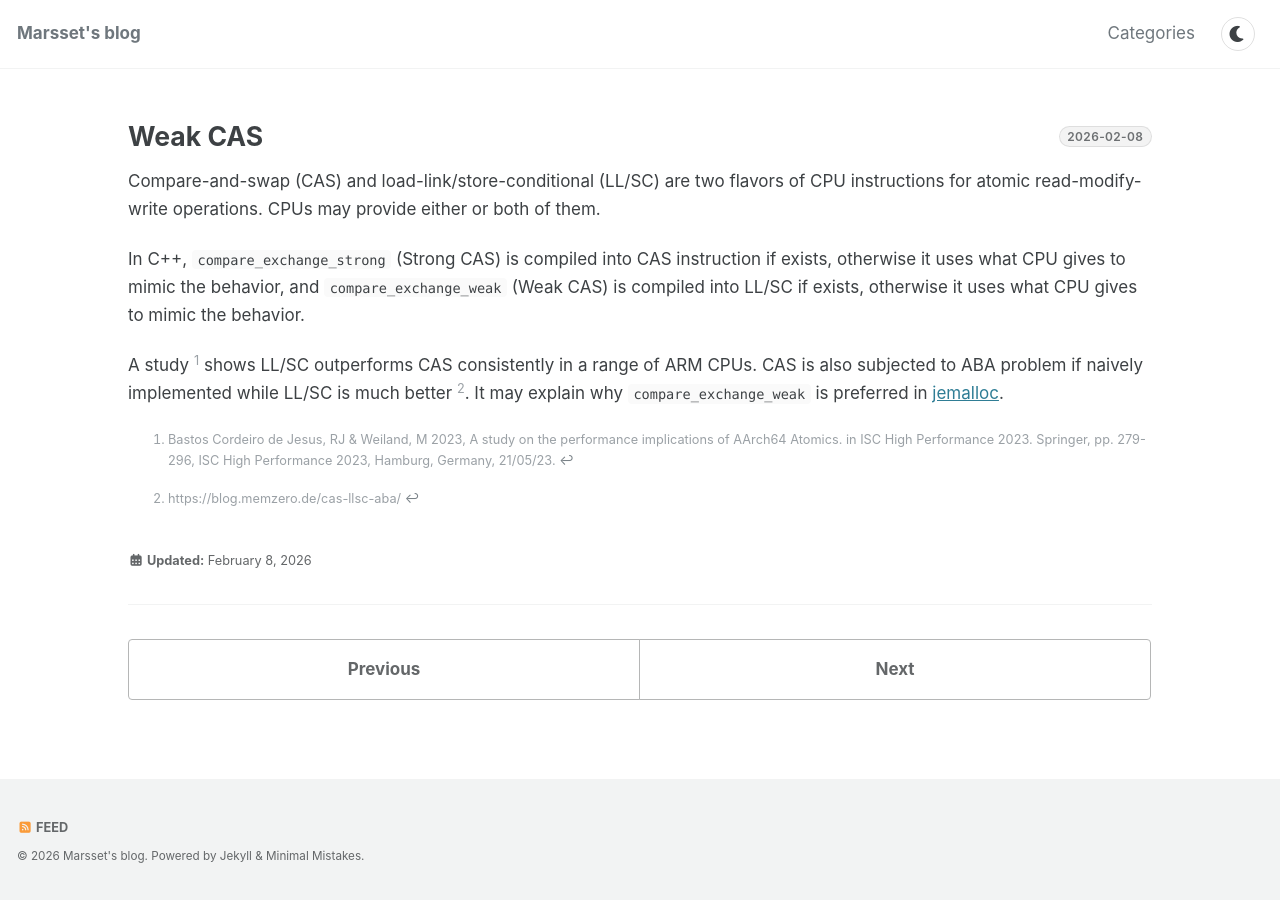
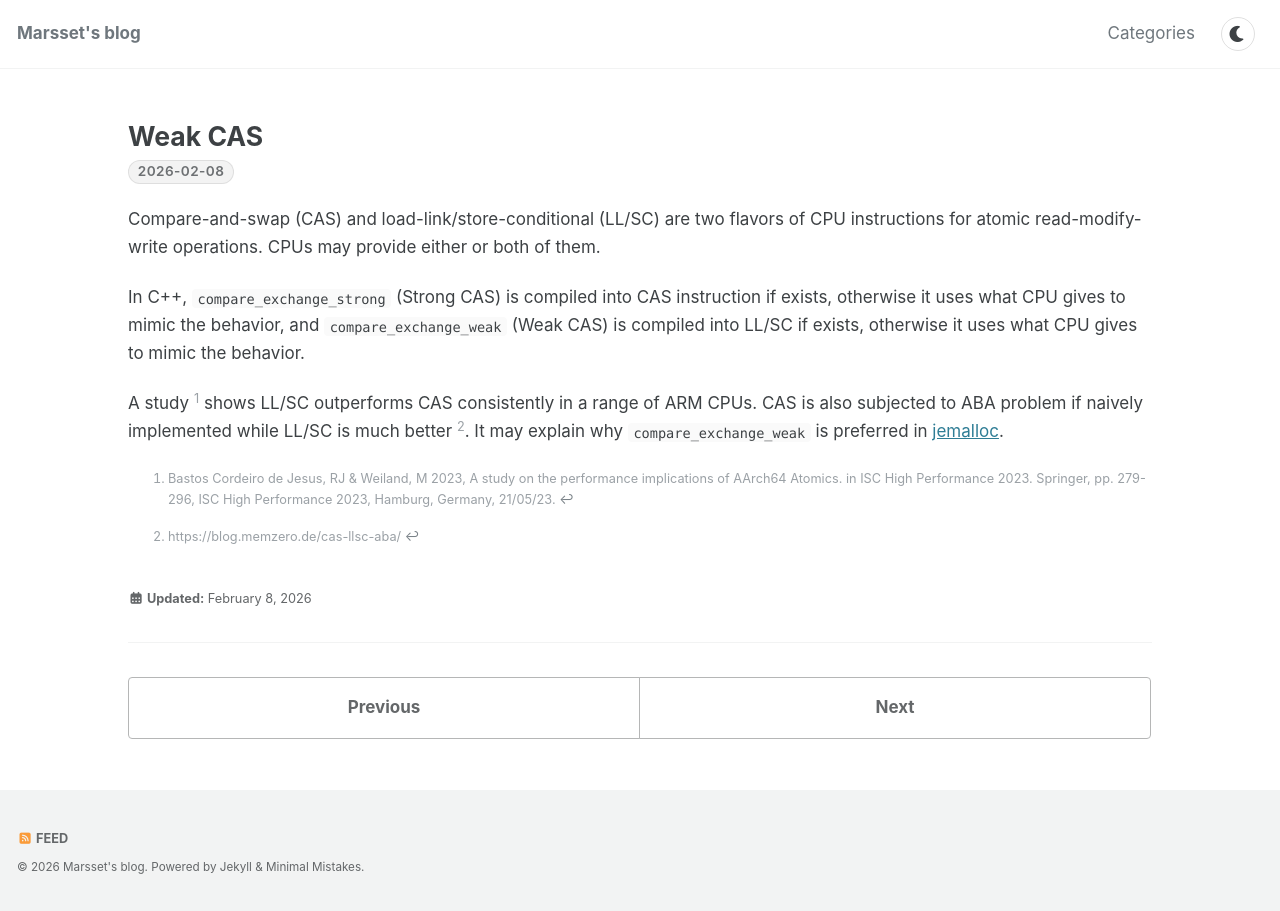
Before and after one commit to marsset/marsset.github.io, a Jekyll site: the page built from _posts/2026-02-08-weak-cas.markdown, in a window 1280 px wide. Built offline with Jekyll 4.4.1, drawn with Linux system fonts in a browser that asks for light colours; cached includes are drawn as plain includes.

Commit message:
style: display post main text date label on a separate line after title

```diff
--- a/_layouts/single.html
+++ b/_layouts/single.html
@@ -33,12 +33,14 @@ layout: default
           {% if page.title -%}
           <h1 id="page-title" class="page__title" itemprop="headline">
             <a href="{{ page.url | absolute_url }}" itemprop="url">{{ page.title | markdownify | remove: "<p>" | remove: "</p>" | strip }}</a>
-            {% if page.date %}
+          </h1>
+          {% if page.date %}
+            <div class="page__title-meta">
               <span class="page__title-date-tag">
                 <time datetime="{{ page.date | date_to_xmlschema }}">{{ page.date | date: "%Y-%m-%d" }}</time>
               </span>
-            {% endif %}
-          </h1>
+            </div>
+          {% endif %}
           {%- endif %}
           {% include page__meta.html %}
         </header>
--- a/_sass/_custom.scss
+++ b/_sass/_custom.scss
@@ -193,31 +193,30 @@ mjx-container[jax="SVG"][display="true"],
 }
 
 /* ==========================================================================
-   Page Title Date Tag (Single Post Layout, Right Aligned on Same Line)
+   Page Title & Meta Tag (Single Post Layout, Date Tag in Separate Line Below Title)
    ========================================================================== */
 .page__title {
-  display: flex;
-  align-items: baseline;
-  justify-content: space-between;
-  flex-wrap: wrap;
   line-height: 1.25;
-  gap: 0.4rem 1rem;
+  margin-bottom: 0.4rem;
 
   a {
-    flex: 1 1 auto;
-    min-width: 0;
     overflow-wrap: break-word;
     word-break: break-word;
   }
 }
 
+.page__title-meta {
+  display: flex;
+  align-items: center;
+  margin-top: 0.35rem;
+  margin-bottom: 1.25rem;
+}
+
 .page__title-date-tag {
   display: inline-flex;
   align-items: center;
-  margin-left: auto;
-  align-self: center;
   font-family: -apple-system, BlinkMacSystemFont, "Segoe UI", Roboto, Helvetica, Arial, sans-serif;
-  font-size: 0.45em;
+  font-size: 0.8rem;
   font-weight: 600;
   line-height: 1.1;
   letter-spacing: 0.03em;
```
